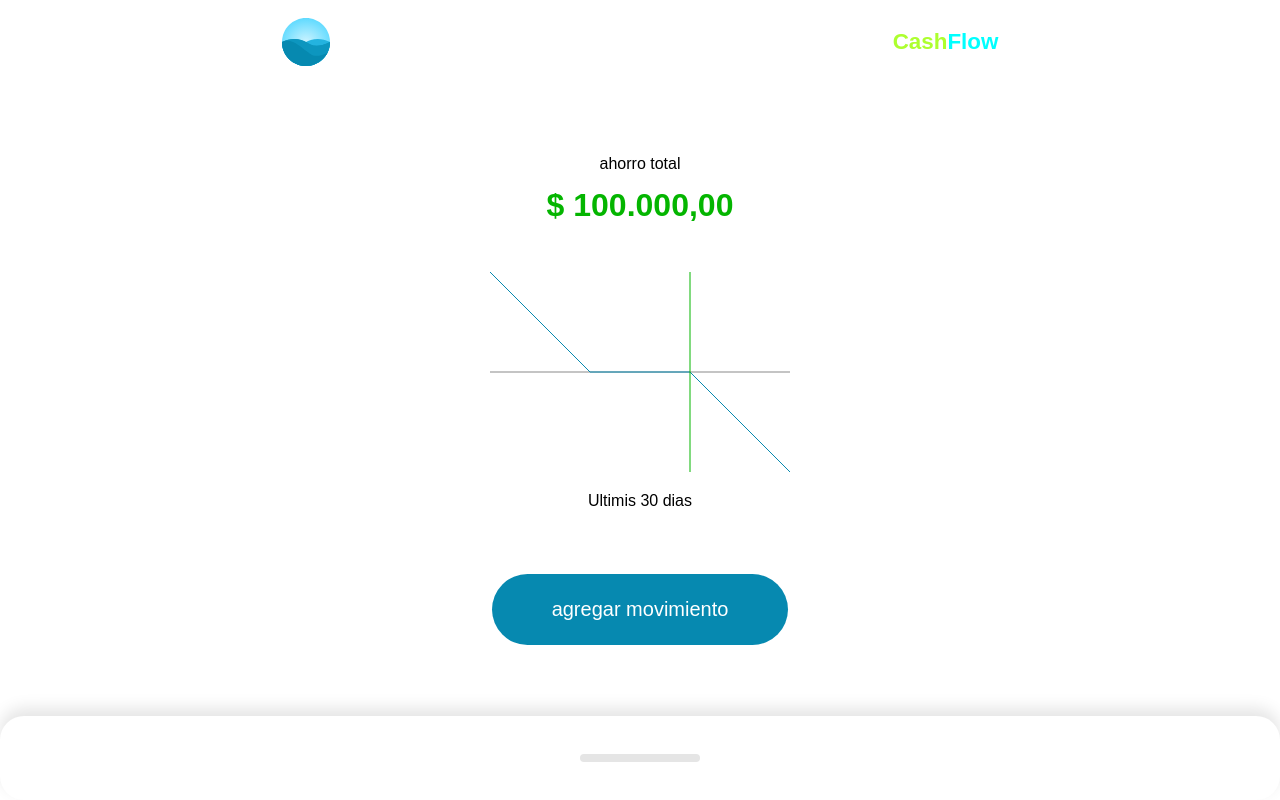
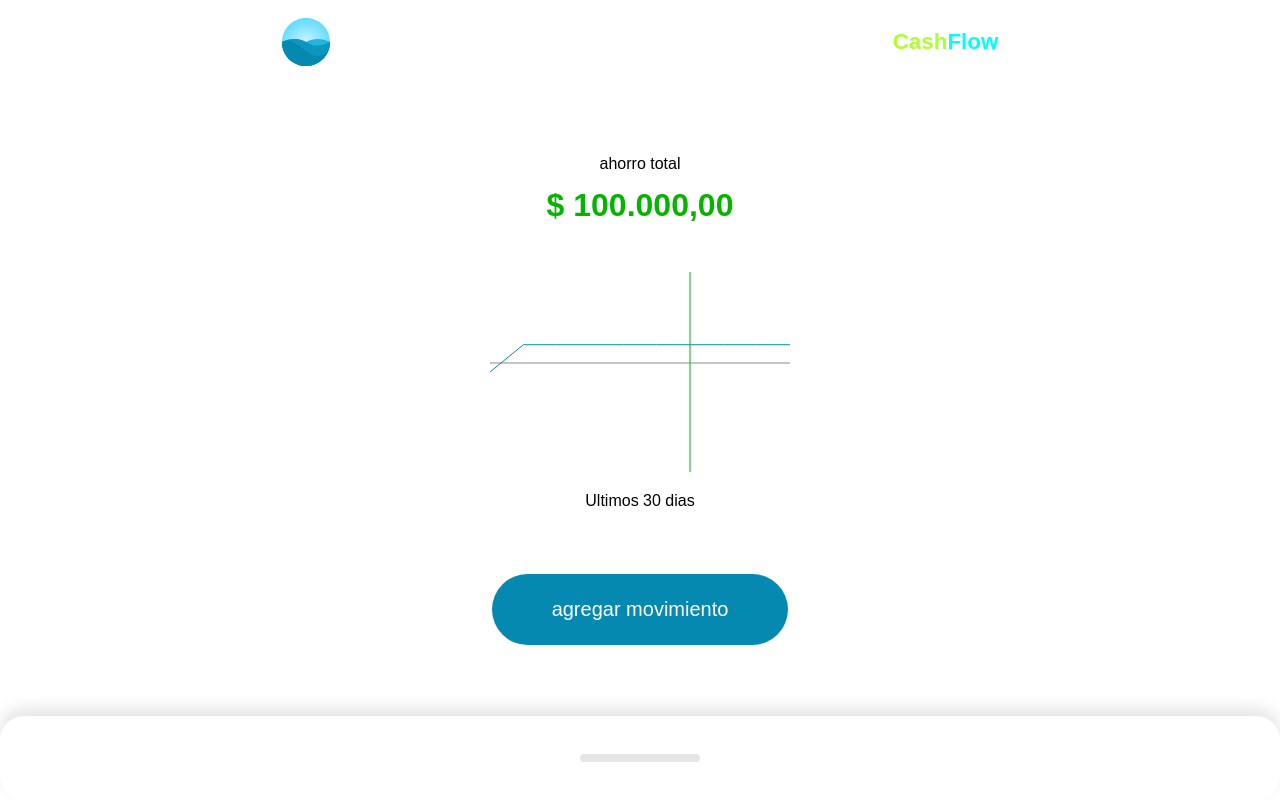
Before and after one commit to TatianaAbi/cash-flow, a Vue app: page / in a window 1280 px wide. Built offline with nearby package versions, Linux system fonts and the light colour scheme.

Commit message:
manejando el angulo y del grafico

```diff
--- a/src/components/Home-casa.vue
+++ b/src/components/Home-casa.vue
@@ -10,7 +10,7 @@
         :amount="amount"
       >
         <template #graphic>
-          <GraphicMoneyVue />
+          <GraphicMoneyVue :amounts="amounts" />
         </template>
         <template #action>
           <ActionBtnVue />
@@ -42,6 +42,7 @@
   data() {
     return {
       amount: null,
+      amounts: [100, 200, 500, 200, -400, -600, -300, 0, 500],
       movements: [
         {
           id: 0,
--- a/src/components/ResumeWeb/GraphicMoney.vue
+++ b/src/components/ResumeWeb/GraphicMoney.vue
@@ -5,15 +5,15 @@
         stroke="#c4c4c4"
         stroke-width="2"
         x1="0"
-        y1="100"
+        :y1="zero"
         x2="300"
-        y2="100"
+        :y2="zero"
       />
       <polyline
         fill="none"
         stroke="#0689B0"
         stroke-witdh="2"
-        points="0,0 100,100 200,100 300,200"
+        :points="points"
       />
       <line
         stroke="#04b500"
@@ -24,9 +24,42 @@
         y2="200"
       />
     </svg>
-    <p>Ultimis 30 dias</p>
+    <p>Ultimos 30 dias</p>
   </div>
 </template>
+<script setup>
+import { defineProps, toRefs, computed } from "vue";
+const props = defineProps({
+  amounts: {
+    type: Array,
+    default: () => [],
+  },
+});
+const { amounts } = toRefs(props);
+const amountToPixels = (amount) => {
+  const min = Math.min(...amounts.value);
+  const max = Math.max(...amounts.value);
+
+  const amountAbs = amount + Math.abs(min);
+  const minmax = Math.abs(max) + Math.abs(min);
+
+  return 200 - ((amountAbs * 100) / minmax) * 2;
+};
+const zero = computed(() => {
+  return amountToPixels(0);
+});
+const points = computed(() => {
+  const total = amounts.value.length;
+
+  return Array(total)
+    .fill(100)
+    .reduce((points, amount, i) => {
+      const x = (300 / total) * (i + 1);
+      const y = amountToPixels(amount);
+      return `${points} ${x},${y}`;
+    }, "0,100");
+});
+</script>
 
 <style scoped>
 svg {
```
